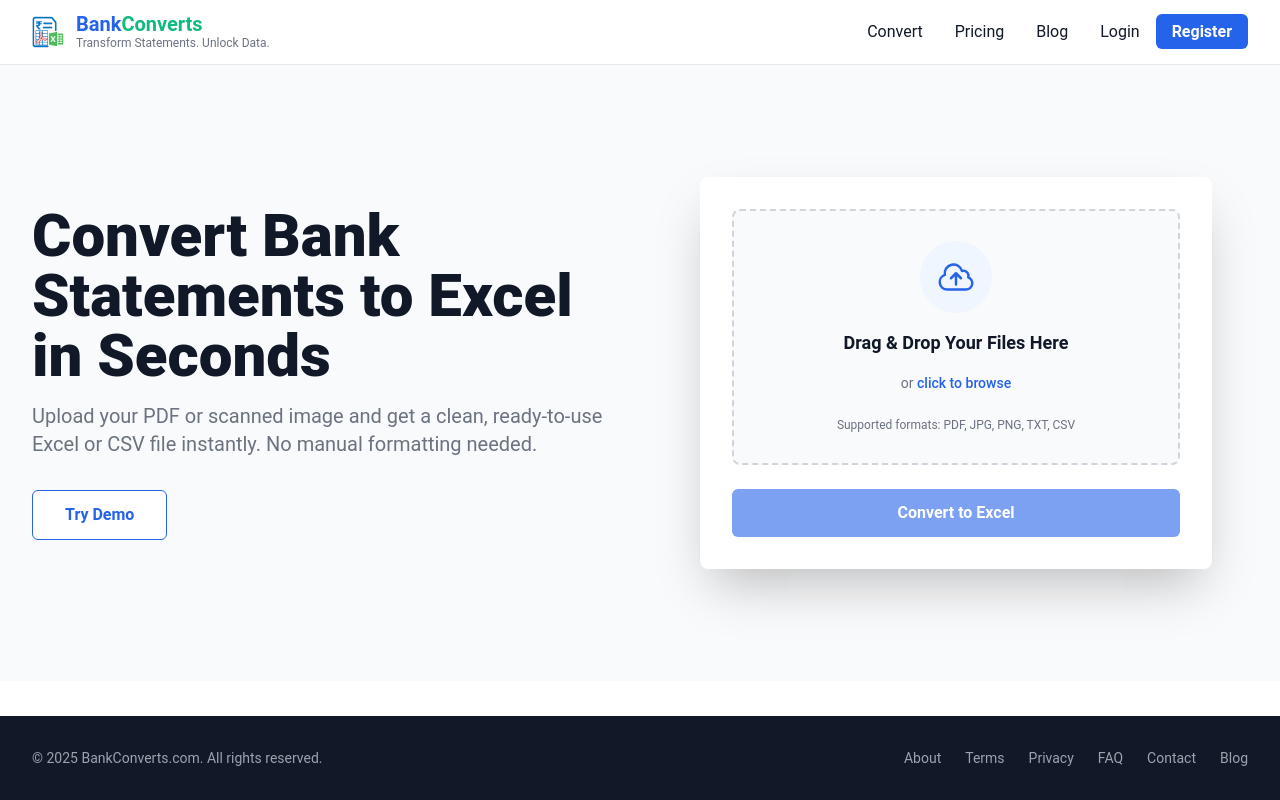
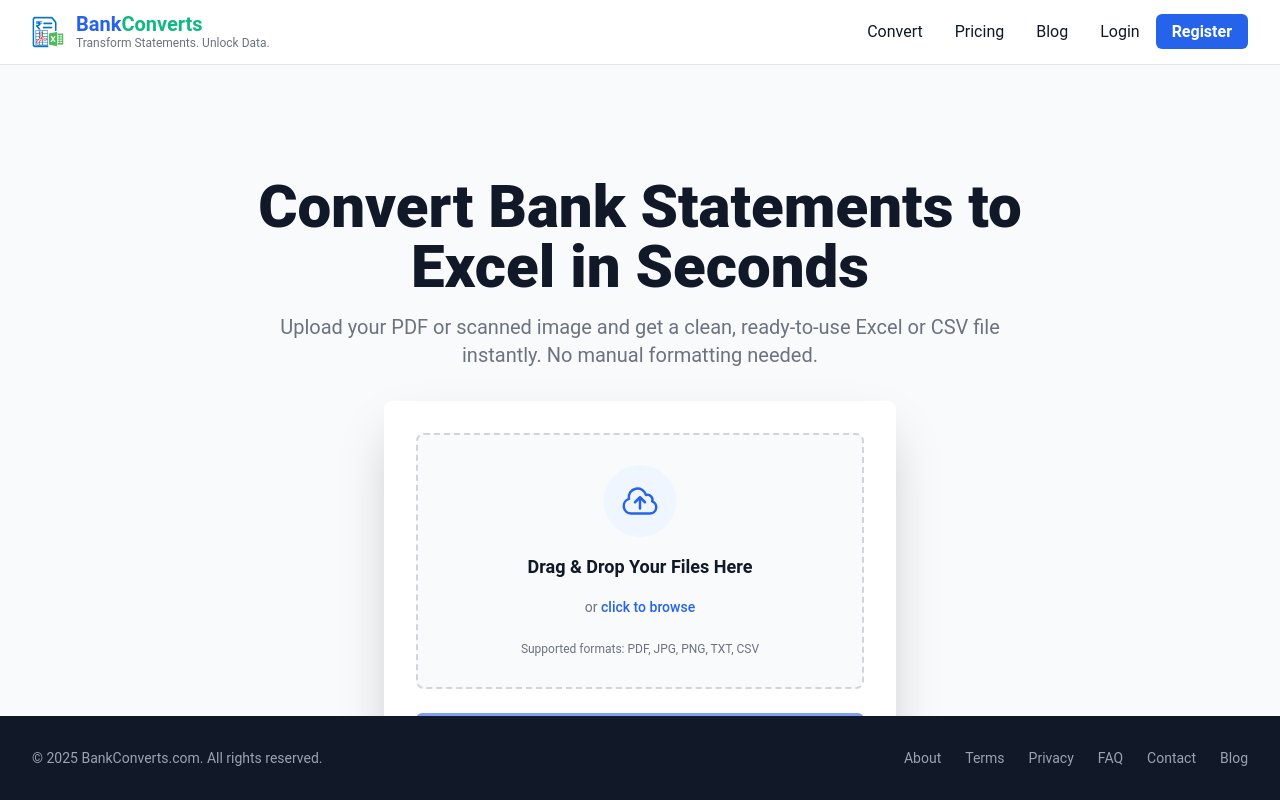
Before and after one commit to akzshah-code/aibankstatementconverter, a React (Vite) app: page / in a window 1280 px wide. Built offline with nearby package versions, Linux system fonts and the light colour scheme.

Commit message:
fix:Hero Section Refactored

```diff
--- a/src/components/Hero.tsx
+++ b/src/components/Hero.tsx
@@ -1,7 +1,5 @@
 
-import { useState } from 'react';
 import Converter from './Converter';
-import DemoView from './DemoView';
 import { ConversionResult } from '../lib/types';
 
 interface HeroProps {
@@ -9,33 +7,19 @@
 }
 
 const Hero = ({ onConversionComplete }: HeroProps) => {
-  const [showDemo, setShowDemo] = useState(false);
-
   return (
     <section id="convert" className="py-20 md:py-28 bg-gray-50">
       <div className="container mx-auto px-4 sm:px-6 lg:px-8">
-        <div className="grid md:grid-cols-2 gap-12 items-center">
-          <div className="text-center md:text-left">
+        <div className="max-w-3xl mx-auto text-center">
           <h1 className="text-4xl md:text-5xl lg:text-6xl font-extrabold text-brand-dark leading-tight mb-4">
             Convert Bank Statements to Excel in Seconds
           </h1>
           <p className="text-lg md:text-xl text-brand-gray mb-8">
             Upload your PDF or scanned image and get a clean, ready-to-use Excel or CSV file instantly. No manual formatting needed.
           </p>
-            <a
-              href="#!"
-              onClick={(e) => {
-                e.preventDefault();
-                setShowDemo(true);
-              }}
-              className="inline-block bg-white text-brand-blue px-8 py-3 rounded-md font-semibold border border-brand-blue hover:bg-brand-blue-light transition-colors duration-200"
-            >
-              Try Demo
-            </a>
         </div>
-          <div>
-            {showDemo ? <DemoView onExitDemo={() => setShowDemo(false)} /> : <Converter onConversionComplete={onConversionComplete} />}
-          </div>
+        <div className="mt-8">
+            <Converter onConversionComplete={onConversionComplete} />
         </div>
       </div>
     </section>
```
Lines whose indentation alone changed are shown as unchanged.
